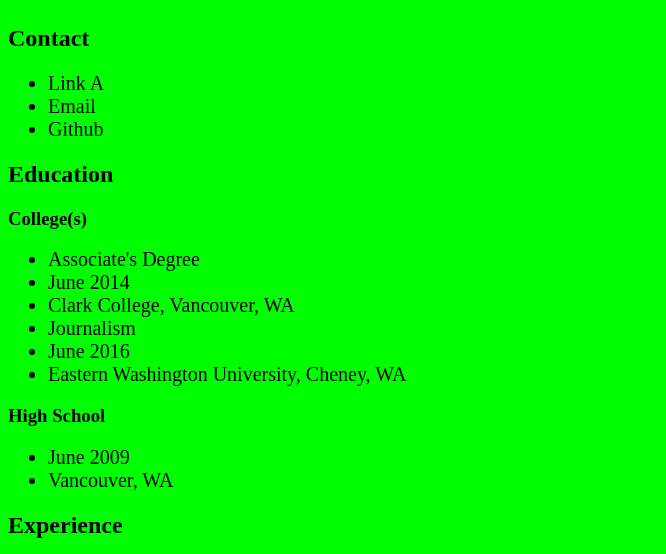
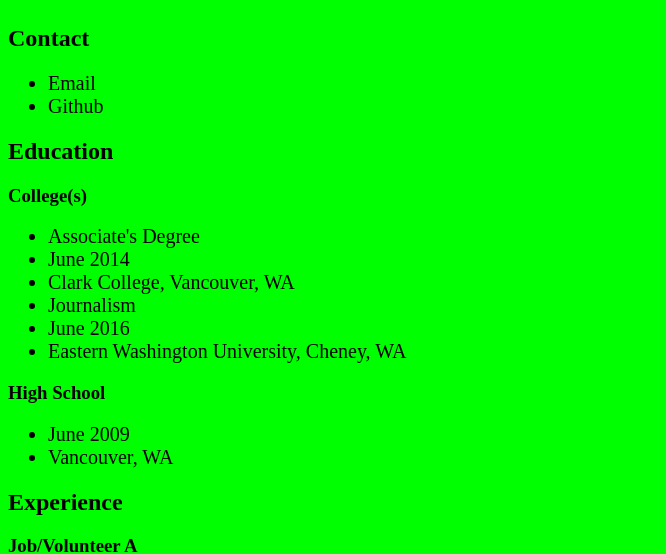
Before and after one commit to HHannahP/hhannahp.github.io, a plain HTML site: page resume.html in a window 1280 px wide. Shown: the part 282-836 px from the top of the page, without its empty margins (0-666 px from the left). Drawn offline with Linux system fonts and the light colour scheme.

Commit message:
Final update

```diff
--- a/resume.html
+++ b/resume.html
@@ -28,7 +28,6 @@
 <h2>Contact</h2>
 
 <ul>
-<li>Link A</li>
 <li>Email</li>
 <li>Github</li>
 </ul>
```
